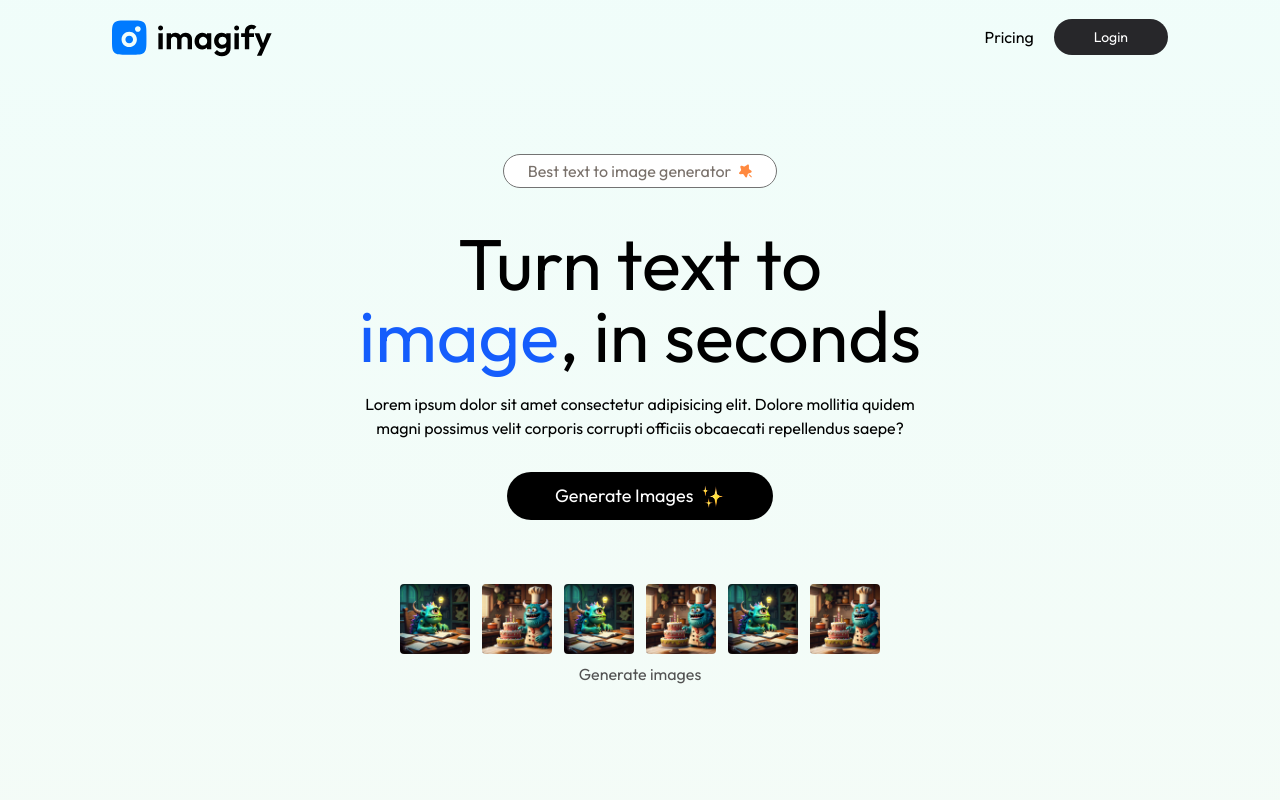
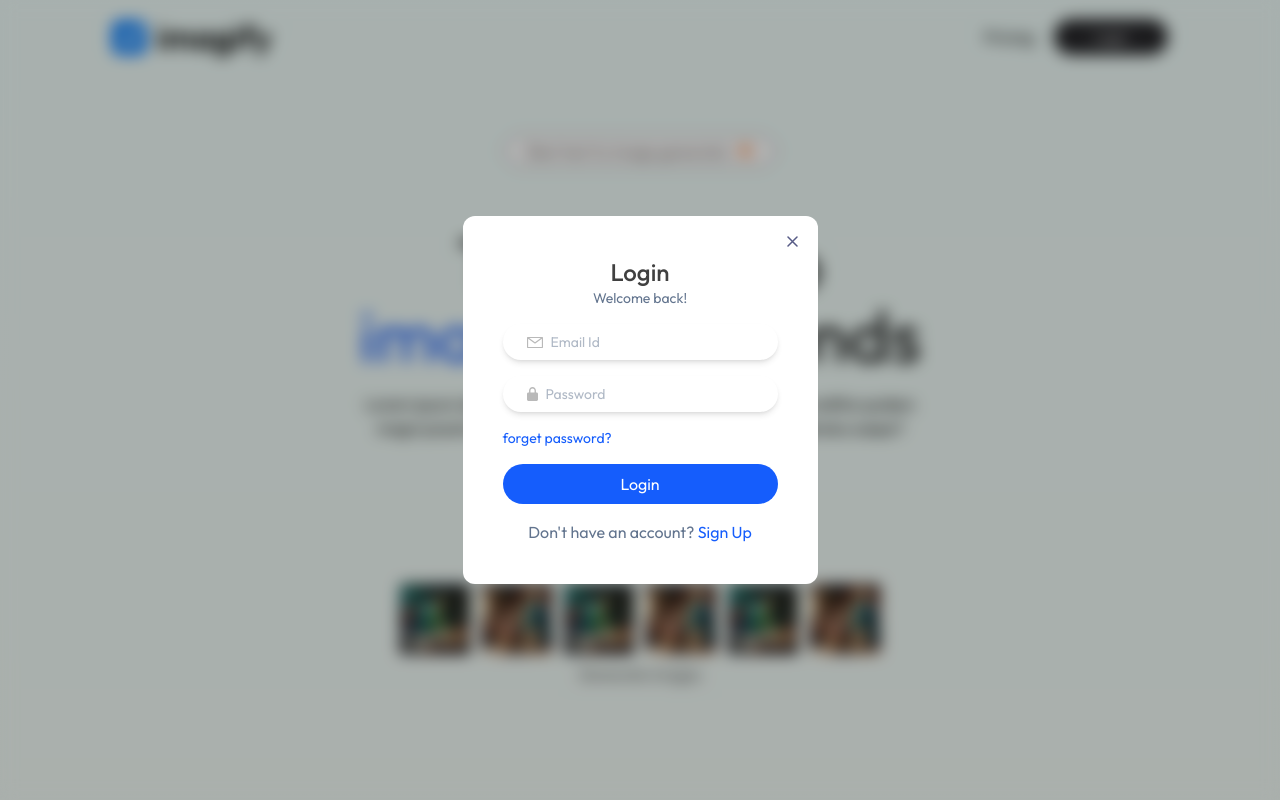
Before and after one commit to parmar204/ImageGenerator, a React (Vite) app in the folder client/: page / in a window 1280 px wide. Both pictures are taken after a click on the button "Login". Shown: the top 800 px of the page. Built offline with nearby package versions, Linux system fonts and the light colour scheme.

Commit message:
Login component completed and animation header completed

```diff
--- a/client/package.json
+++ b/client/package.json
@@ -11,6 +11,7 @@
   },
   "dependencies": {
     "@tailwindcss/vite": "^4.1.10",
+    "motion": "^12.19.2",
     "react": "^19.1.0",
     "react-dom": "^19.1.0",
     "react-router-dom": "^7.6.2",
--- a/client/src/App.jsx
+++ b/client/src/App.jsx
@@ -5,11 +5,16 @@ import Result from './pages/Result'
 import BuyCredit from './pages/BuyCredit'
 import Navbar from './components/Navbar'
 import Footer from './components/Footer'
+import Login from './components/Login'
+import { useAppContext } from './context/AppContext'
 
 const App = () => {
+
+  const {showLogin} = useAppContext()
   return (
     <div className='px-4 sm:px-10 md:px-14 lg:px-28 min-h-screen bg-gradient-to-b from-teal-50 to-orange-50'>
       <Navbar />
+      {showLogin && <Login />}
       <Routes>
         <Route path='/' element={<Home />} />
         <Route path='/result' element={<Result />} />
--- a/client/src/components/Header.jsx
+++ b/client/src/components/Header.jsx
@@ -1,28 +1,29 @@
 import React from 'react'
 import { assets } from '../assets/assets'
+import { motion } from "framer-motion"
 
 const Header = () => {
   return (
-    <section className='flex flex-col justify-center items-center text-center my-20'>
-        <div className='text-stone-500 inline-flex text-center gap-2 bg-white px-6 py-1 rounded-full border border-neutral-500'>
+    <motion.section className='flex flex-col justify-center items-center text-center my-20' initial={{opacity: 0.2, y:100}} transition={{duration: 1}} whileInView={{opacity: 1, y: 0}} viewport={{once: true}}>
+        <motion.div className='text-stone-500 inline-flex text-center gap-2 bg-white px-6 py-1 rounded-full border border-neutral-500' initial={{opacity: 0.2, y:100}} transition={{duration: 0.8, delay: 0.2}} animate={{opacity: 1, y: -20}} viewport={{once: true}}>
             <p>Best text to image generator</p>
             <img src={assets.star_icon} alt="" />
-        </div>
-        <h1 className='text-4xl max-w-[300px] sm:text-7xl sm:max-w-[590px] mx-auto mt-10 text-center'>
+        </motion.div>
+        <motion.h1 initial={{opacity: 0}} animate={{opacity: 1}} transition={{duration: 0.4, delay: 0.6}} className='text-4xl max-w-[300px] sm:text-7xl sm:max-w-[590px] mx-auto mt-10 text-center'>
             Turn text to <span className='text-blue-600'>image</span>, in seconds
-        </h1>
-        <p className='text-center max-w-xl mx-auto mt-5'>Lorem ipsum dolor sit amet consectetur adipisicing elit. Dolore mollitia quidem magni possimus velit corporis corrupti officiis obcaecati repellendus saepe?</p>
-        <button className='sm:text-lg text-white bg-black w-auto mt-8 px-12 py-2.5 flex items-center gap-2 rounded-full'>
+        </motion.h1>
+        <motion.p initial={{opacity: 0, y: 20}} animate={{opacity: 1, y:0}} transition={{duration: 0.8, delay: 0.6}} className='text-center max-w-xl mx-auto mt-5'>Lorem ipsum dolor sit amet consectetur adipisicing elit. Dolore mollitia quidem magni possimus velit corporis corrupti officiis obcaecati repellendus saepe?</motion.p>
+        <motion.button whileHover={{scale: 1.05}} whileTap={{scale: 0.95}} initial={{opacity: 0}} animate={{opacity: 1}} transition={{default: {duration: 0.5}, opacity: {delay: 0.8, duration: 1}}} className='sm:text-lg text-white bg-black w-auto mt-8 px-12 py-2.5 flex items-center gap-2 rounded-full cursor-pointer'>
             Generate Images <img src={assets.star_group} alt="" className='h-6' />
-        </button>
+        </motion.button>
 
-        <div className='flex flex-wrap justify-center mt-16 gap-3'>
+        <motion.div initial={{opacity: 0}} animate={{opacity: 1}} transition={{delay: 1, duration: 1}} className='flex flex-wrap justify-center mt-16 gap-3'>
             {Array(6).fill('').map((item, index) => (
-                <img className='rounded hover:scale-105 transition-all duration-300 cursor-pointer max-sm:w-10' src={index % 2 ? assets.sample_img_1 : assets.sample_img_2} alt='' key={index} width={70} />
+                <motion.img whileHover={{scale: 1.05, duration: 0.1}} className='rounded hover:scale-105 transition-all duration-300 cursor-pointer max-sm:w-10' src={index % 2 ? assets.sample_img_1 : assets.sample_img_2} alt='' key={index} width={70} />
             ))}
-        </div>
-        <p className='mt-2 text-neutral-600'>Generate images</p>
-    </section>
+        </motion.div>
+        <motion.p initial={{opacity: 0}} animate={{opacity: 1}} transition={{delay: 1.2, duration: 0.8}} className='mt-2 text-neutral-600'>Generate images</motion.p>
+    </motion.section>
   )
 }
 
--- /dev/null
+++ b/client/src/components/Login.jsx
@@ -0,0 +1,51 @@
+import React, { useEffect, useState } from 'react'
+import { assets } from '../assets/assets'
+import { useAppContext } from '../context/AppContext'
+
+const Login = () => {
+
+    const [state, setstate] = useState('Login')
+    const {setShowLogin} = useAppContext()
+
+    useEffect(() => {
+        document.body.style.overflow = 'hidden'
+        return () => document.body.style.overflow = 'unset'
+    }, [])
+
+  return (
+    <div className='absolute top-0 left-0 right-0 bottom-0 z-10 backdrop-blur-sm bg-black/30 flex justify-center items-center'>
+        <form className='relative bg-white p-10 rounded-xl text-slate-500'>
+            <h1 className='text-center text-2xl text-neutral-700 font-medium'>{state}</h1>
+            <p className='text-sm text-center'>Welcome {state=="Login" && "back"}!</p>
+            {state !== 'Login' && (
+                <div className='px-4 py-2 flex items-center gap-2 shadow-md rounded-full mt-5'>
+                    <img src={assets.profile_icon} alt="" width={20} />
+                    <input type="text" className='outline-none text-sm' placeholder='Full Name' required />
+                </div>
+            )}
+
+             <div className='shadow-md px-6 py-2 flex items-center gap-2 rounded-full mt-4'>
+                <img src={assets.email_icon} alt="" />
+                <input type="email" className='outline-none text-sm' placeholder='Email Id' required />
+            </div>
+
+             <div className='shadow-md px-6 py-2 flex items-center gap-2 rounded-full mt-4'>
+                <img src={assets.lock_icon} alt="" />
+                <input type="password" className='outline-none text-sm' placeholder='Password' required />
+            </div>
+
+            <p className='text-sm text-blue-600 my-4 cursor-pointer'>forget password?</p>
+
+            <button className='w-full bg-blue-600 text-white py-2 rounded-full'>{state === "Login" ? "Login" : "Create Account"}</button>
+
+            {state === "Login" ?
+            (<p onClick={() => setstate("Sign Up")} className='mt-4 text-center'>Don't have an account? <span className='text-blue-600 cursor-pointer'>Sign Up</span></p>) :
+            (<p onClick={() => setstate("Login")} className='mt-4 text-center'>Don't have an account? <span className='text-blue-600 cursor-pointer'>Sign Up</span></p>)}
+
+            <img onClick={() => setShowLogin(false)} src={assets.cross_icon} className=' absolute top-5 right-5 cursor-pointer' alt="" />
+        </form>
+    </div>
+  )
+}
+
+export default Login
--- a/client/src/components/Navbar.jsx
+++ b/client/src/components/Navbar.jsx
@@ -5,7 +5,7 @@ import { useAppContext } from '../context/AppContext'
 
 const Navbar = () => {
 
-    const {user, setUser, navigate} = useAppContext()
+    const {user, setUser, navigate, setShowLogin} = useAppContext()
 
   return (
     <nav className='flex items-center justify-between py-4'>
@@ -28,7 +28,7 @@ const Navbar = () => {
                 :
                 <div className='flex items-center gap-2 sm:gap-5'>
                     <p onClick={() => navigate('/buy-credit')} className='cursor-pointer'>Pricing</p>
-                    <button className='bg-zinc-800 text-white px-2 py-2 sm:px-10 text-sm rounded-full'>Login</button>
+                    <button onClick={() => setShowLogin(true)} className='bg-zinc-800 cursor-pointer text-white px-2 py-2 sm:px-10 text-sm rounded-full'>Login</button>
                 </div>
             }
         </div>
--- a/client/src/context/AppContext.jsx
+++ b/client/src/context/AppContext.jsx
@@ -5,9 +5,10 @@ const AppContext = createContext()
 
 export const AppProvider = ({children}) => {
     const [user, setUser] = useState(null)
+    const [showLogin, setShowLogin] = useState(false)
     const navigate = useNavigate()
     return (
-        <AppContext.Provider value={{user, setUser, navigate}}>{children}</AppContext.Provider>
+        <AppContext.Provider value={{user, setUser, navigate, showLogin, setShowLogin}}>{children}</AppContext.Provider>
     )
 }
 
```
Also changed, not shown: 1 other file (tests, documents, lock files or other folders).
